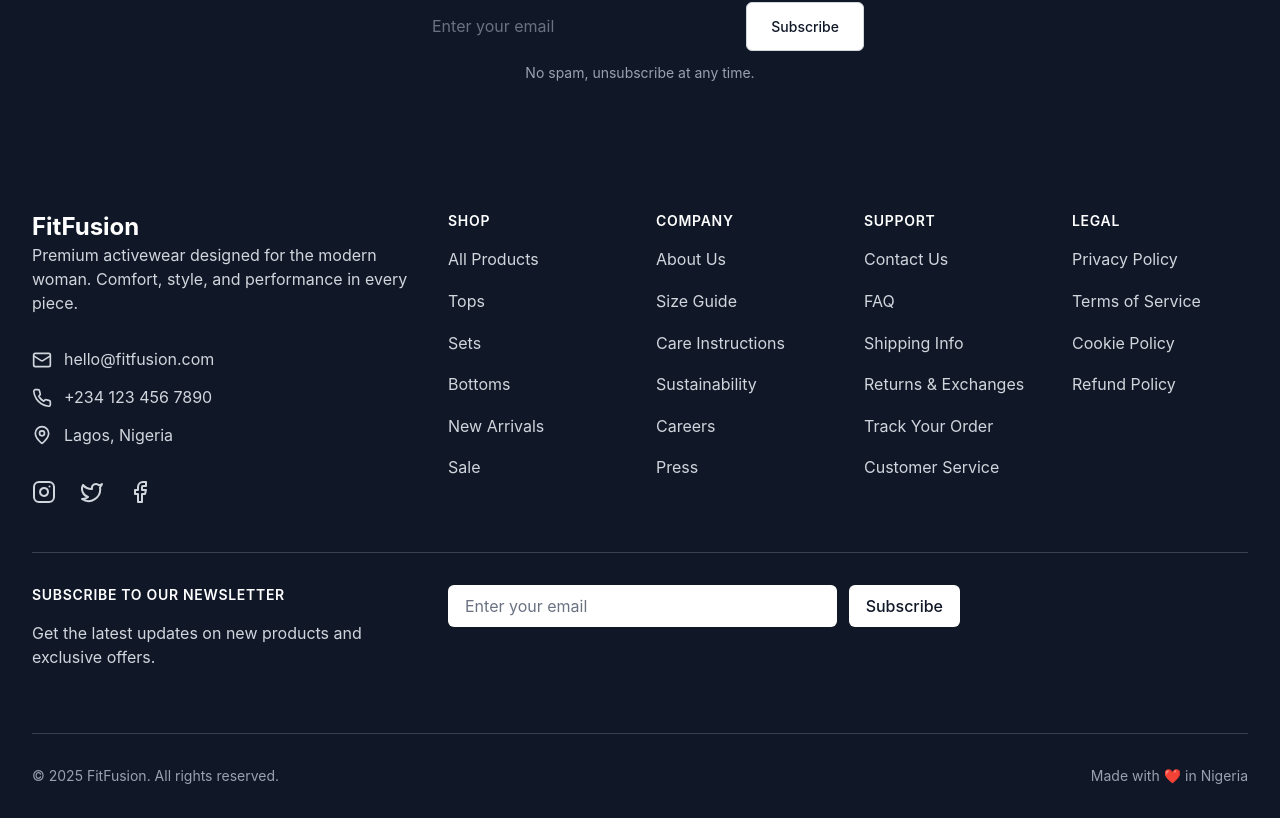
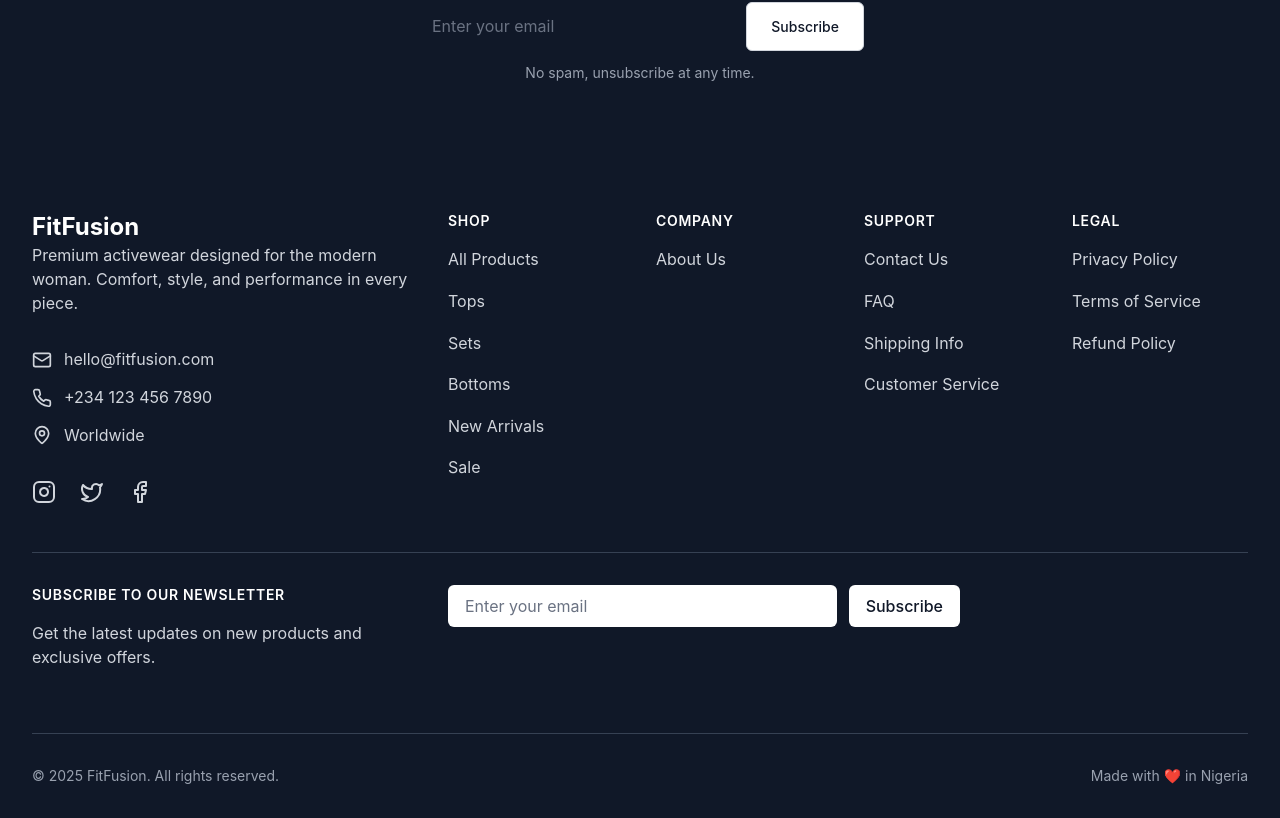
Before and after one commit to soggo/fitfusion, a React (Vite) app: page / in a window 1280 px wide. Shown: the part 3117-3935 px from the top of the page. Built offline with nearby package versions, Linux system fonts and the light colour scheme.

Commit message:
footer fix

```diff
--- a/src/components/common/Footer.jsx
+++ b/src/components/common/Footer.jsx
@@ -15,24 +15,24 @@ const Footer = () => {
     ],
     company: [
       { name: 'About Us', href: '/about' },
-      { name: 'Size Guide', href: '/size-guide' },
-      { name: 'Care Instructions', href: '/care' },
-      { name: 'Sustainability', href: '/sustainability' },
-      { name: 'Careers', href: '/careers' },
-      { name: 'Press', href: '/press' },
+      // { name: 'Size Guide', href: '/size-guide' },
+      // { name: 'Care Instructions', href: '/care' },
+      // { name: 'Sustainability', href: '/sustainability' },
+      // { name: 'Careers', href: '/careers' },
+      // { name: 'Press', href: '/press' },
     ],
     support: [
       { name: 'Contact Us', href: '/contact' },
       { name: 'FAQ', href: '/faq' },
       { name: 'Shipping Info', href: '/shipping' },
-      { name: 'Returns & Exchanges', href: '/returns' },
-      { name: 'Track Your Order', href: '/track' },
+      // { name: 'Returns & Exchanges', href: '/returns' },
+      // { name: 'Track Your Order', href: '/track' },
       { name: 'Customer Service', href: '/support' },
     ],
     legal: [
       { name: 'Privacy Policy', href: '/privacy' },
       { name: 'Terms of Service', href: '/terms' },
-      { name: 'Cookie Policy', href: '/cookies' },
+      // { name: 'Cookie Policy', href: '/cookies' },
       { name: 'Refund Policy', href: '/refund' },
     ],
   };
@@ -84,7 +84,7 @@ const Footer = () => {
                 </div>
                 <div className="flex items-center text-gray-300">
                   <MapPin className="h-5 w-5 mr-3" />
-                  <span>Lagos, Nigeria</span>
+                  <span>Worldwide</span>
                 </div>
               </div>
 
```
